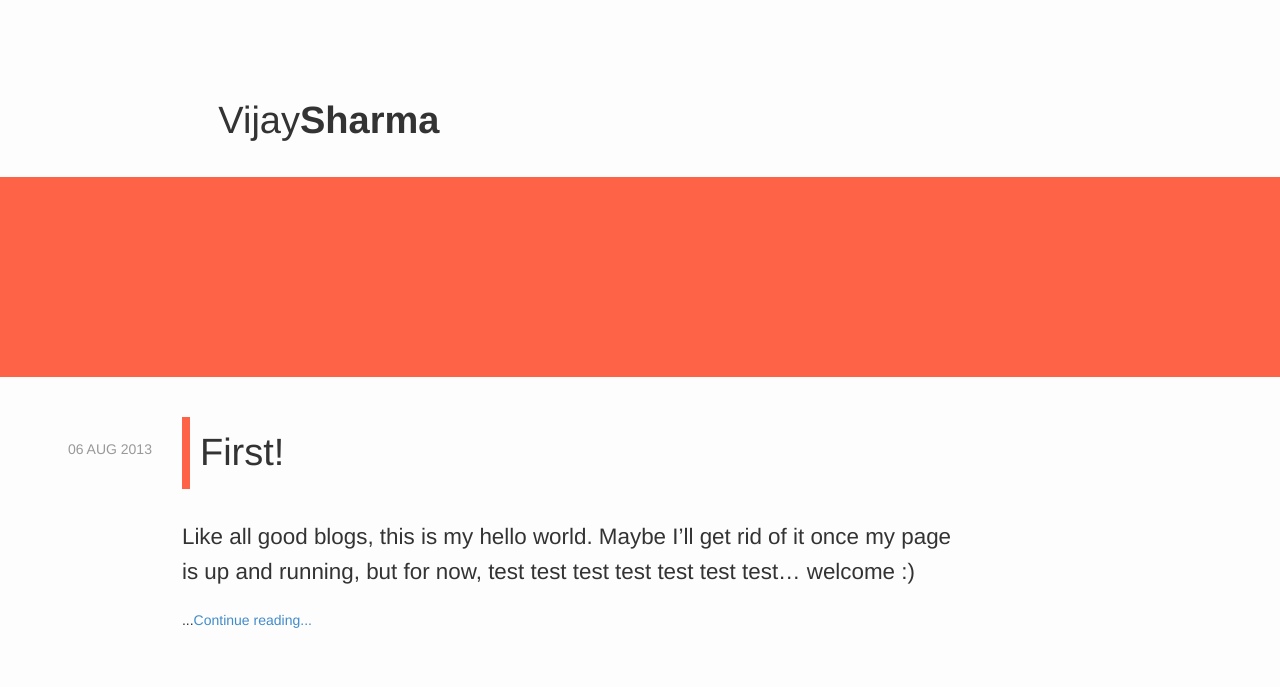
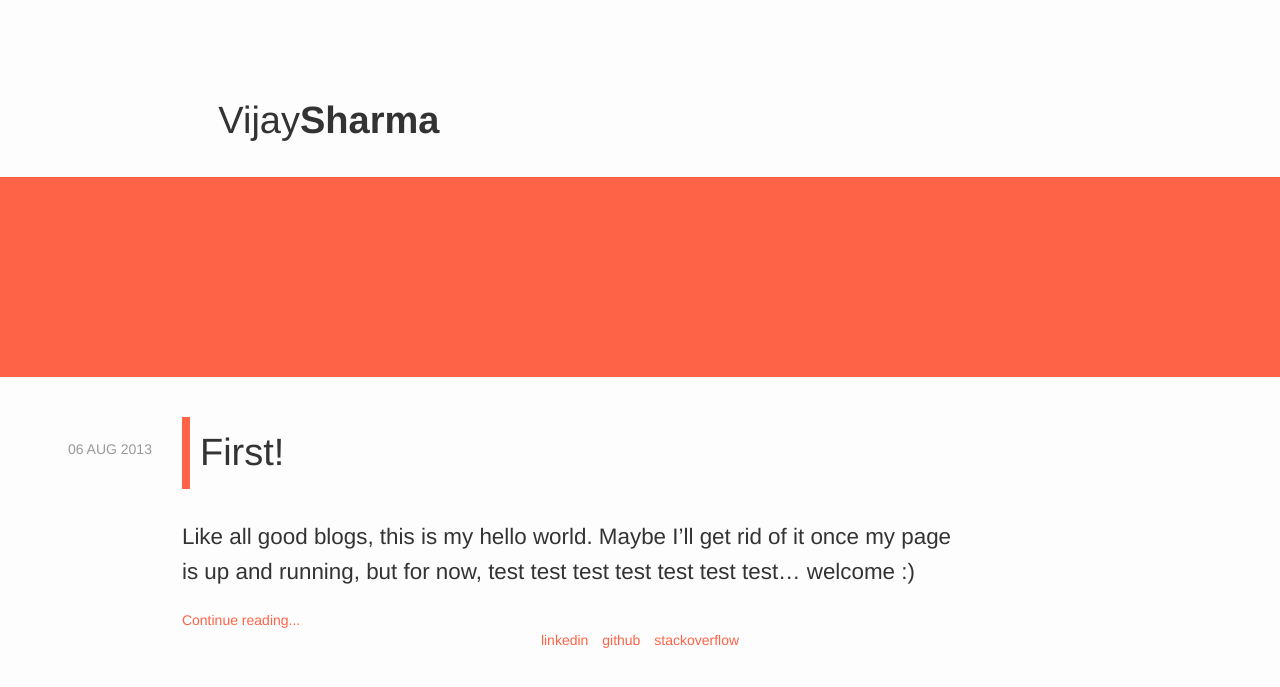
Before and after one commit to vijaysharm/vijaysharm.github.io, a Jekyll site: the page built from index.html, in a window 1280 px wide. Shown: the top 687 px of the page. Built offline with Jekyll 4.4.1, drawn with Linux system fonts in a browser that asks for light colours; the list of posts is cut into pages by our own code.

Commit message:
Added footer contents

```diff
--- a/_includes/footer.html
+++ b/_includes/footer.html
@@ -0,0 +1,11 @@
+<div class="container">
+	<div class="row">
+		<div class="col-lg-12">
+			<ul class="text-center list-inline">
+				<li><a href="http://ca.linkedin.com/in/vijaysharm/">linkedin</a></li>
+				<li><a href="https://github.com/vijaysharm">github</a></li>
+				<li><a href="http://stackoverflow.com/users/529692/vijay-sharma">stackoverflow</a></li>
+			</ul>
+		</div>
+	</div>
+</div>
--- a/css/custom.css
+++ b/css/custom.css
@@ -31,6 +31,14 @@ body {
 	line-height: 130%;
 	font-size: 1.2em;
 	margin-bottom: 20px;
+}
+
+.footer {
+	padding: 20px 0;
+}
+
+a {
+	color: tomato;
 }
 
 /** extra small devices (phones) */
--- a/index.html
+++ b/index.html
@@ -15,7 +15,7 @@ layout: default
 				</h1>
 				{{ post.excerpt }}
 
-				...<a href="{{ post.url }}">Continue reading...</a>
+				<a href="{{ post.url }}">Continue reading...</a>
 			</div>
 		</div>
 	{% endfor %}
```
Also changed, not shown: test.html (+13 -3 lines), images/github.png (added), images/linkedin.png (added), images/stackoverflow.png (added).
